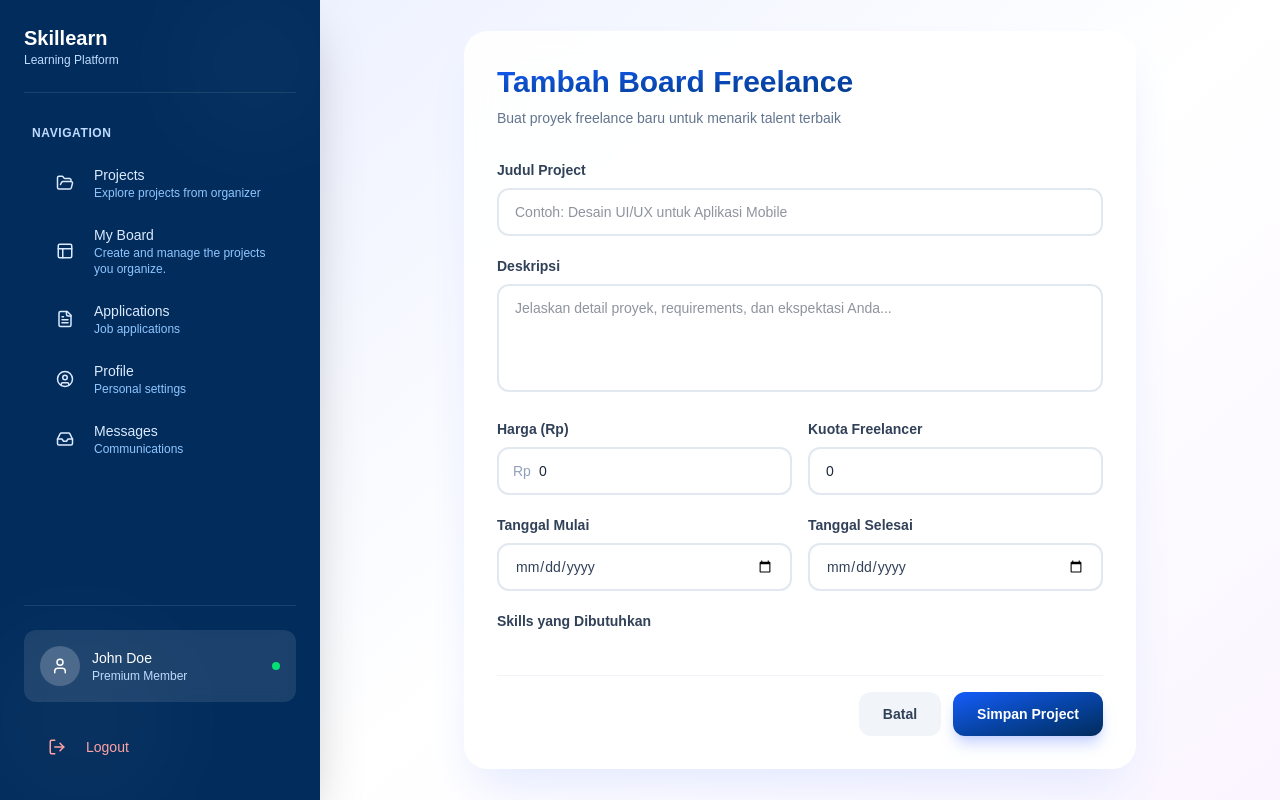
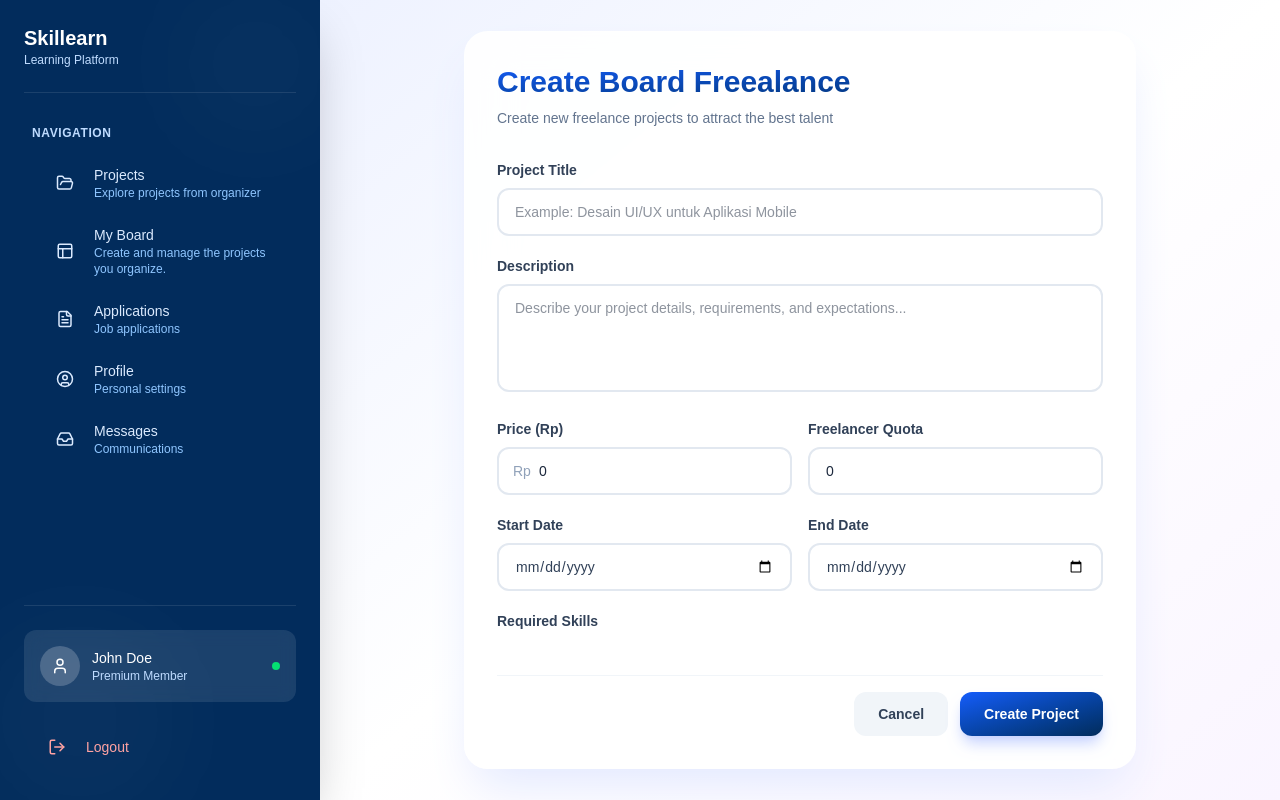
Before and after one commit to Ngabers-kh/fe-skill-nextjs, a Next.js app: page /dashboard/board/addfl in a window 1280 px wide. Built offline with nearby package versions, Linux system fonts and the light colour scheme.

Commit message:
style(addfl): update content to english

```diff
--- a/app/dashboard/board/addfl/page.tsx
+++ b/app/dashboard/board/addfl/page.tsx
@@ -119,17 +119,17 @@ export default function AddBoardFreelancePage() {
         {/* Header */}
         <div className="mb-8">
           <h1 className="text-3xl font-bold bg-gradient-to-br from-blue-600 to-[rgb(2,44,92)] bg-clip-text text-transparent mb-2">
-            Tambah Board Freelance
+            Create Board Freealance
           </h1>
           <p className="text-sm text-slate-500">
-            Buat proyek freelance baru untuk menarik talent terbaik
+            Create new freelance projects to attract the best talent
           </p>
         </div>
 
         {/* Title */}
         <div className="mb-5">
           <label className="block text-sm font-semibold text-slate-700 mb-2">
-            Judul Project
+            Project Title
           </label>
           <input
             type="text"
@@ -138,14 +138,14 @@ export default function AddBoardFreelancePage() {
             onChange={handleChange}
             required
             className="w-full px-4 py-3 rounded-xl border-2 border-slate-200 focus:border-blue-500 focus:ring-4 focus:ring-blue-100 focus:outline-none text-sm text-slate-800 bg-white transition-all duration-200 hover:border-slate-300"
-            placeholder="Contoh: Desain UI/UX untuk Aplikasi Mobile"
+            placeholder="Example: Desain UI/UX untuk Aplikasi Mobile"
           />
         </div>
 
         {/* Description */}
         <div className="mb-5">
           <label className="block text-sm font-semibold text-slate-700 mb-2">
-            Deskripsi
+            Description
           </label>
           <textarea
             name="description"
@@ -154,7 +154,7 @@ export default function AddBoardFreelancePage() {
             required
             rows={4}
             className="w-full px-4 py-3 rounded-xl border-2 border-slate-200 focus:border-blue-500 focus:ring-4 focus:ring-blue-100 focus:outline-none text-sm text-slate-800 bg-white resize-none transition-all duration-200 hover:border-slate-300"
-            placeholder="Jelaskan detail proyek, requirements, dan ekspektasi Anda..."
+            placeholder="Describe your project details, requirements, and expectations..."
           />
         </div>
 
@@ -162,7 +162,7 @@ export default function AddBoardFreelancePage() {
         <div className="mb-5 grid grid-cols-2 gap-4">
           <div>
             <label className="block text-sm font-semibold text-slate-700 mb-2">
-              Harga (Rp)
+              Price (Rp)
             </label>
             <div className="relative">
               <span className="absolute left-4 top-1/2 -translate-y-1/2 text-slate-400 text-sm">
@@ -180,7 +180,7 @@ export default function AddBoardFreelancePage() {
           </div>
           <div>
             <label className="block text-sm font-semibold text-slate-700 mb-2">
-              Kuota Freelancer
+              Freelancer Quota
             </label>
             <input
               type="number"
@@ -197,7 +197,7 @@ export default function AddBoardFreelancePage() {
         <div className="mb-5 grid grid-cols-2 gap-4">
           <div>
             <label className="block text-sm font-semibold text-slate-700 mb-2">
-              Tanggal Mulai
+              Start Date
             </label>
             <input
               type="date"
@@ -209,7 +209,7 @@ export default function AddBoardFreelancePage() {
           </div>
           <div>
             <label className="block text-sm font-semibold text-slate-700 mb-2">
-              Tanggal Selesai
+              End Date
             </label>
             <input
               type="date"
@@ -224,7 +224,7 @@ export default function AddBoardFreelancePage() {
         {/* Skills */}
         <div className="mb-8">
           <label className="block text-sm font-semibold text-slate-700 mb-3">
-            Skills yang Dibutuhkan
+            Required Skills
           </label>
           <div className="flex flex-wrap gap-2">
             {skills.map((skill) => (
@@ -251,13 +251,13 @@ export default function AddBoardFreelancePage() {
             onClick={() => router.push("/dashboard/board")}
             className="px-6 py-3 bg-slate-100 hover:bg-slate-200 text-slate-700 rounded-xl text-sm font-semibold transition-all duration-200 hover:shadow-md"
           >
-            Batal
+            Cancel
           </button>
           <button
             type="submit"
             className="px-6 py-3 bg-gradient-to-br from-blue-600 to-[rgb(2,44,92)] hover:from-blue-700 hover:to-blue-800 text-white rounded-xl text-sm font-semibold transition-all duration-200 shadow-lg shadow-indigo-200 hover:shadow-xl hover:shadow-indigo-300 transform hover:-translate-y-0.5"
           >
-            Simpan Project
+            Create Project
           </button>
         </div>
       </form>
```
